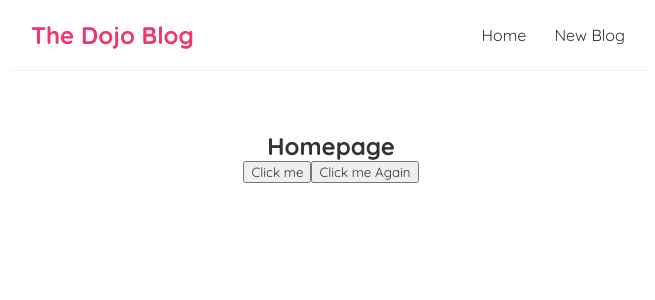
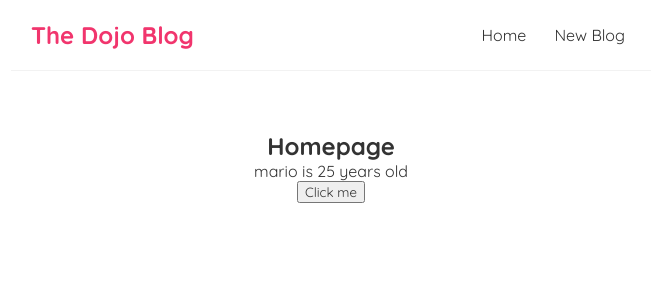
Before and after one commit to ZBAcode/ReactTutorial_Zaid, a React (Create React App) app: page / in a window 1280 px wide. Shown: the top 300 px of the page, without its empty margins (309-964 px from the left). Built offline with nearby package versions, Linux system fonts and the light colour scheme.

Commit message:
usestate

```diff
--- a/src/Home.js
+++ b/src/Home.js
@@ -1,17 +1,20 @@
+import { useState } from "react";
+
 const Home = () => {
-    const handleClick=(e)=>{
-        console.log('hello ninjas',e);
-    }
 
-    const handleClickAgain = (name,e) =>{
-        console.log('hello'+ name,e.target);
+    const [name,setName] = useState('mario');
+    const [age,setAge] = useState(25);
+
+    const handleClick=()=>{
+        setName('luigi');
+        setAge(30);
     }
 
     return (
     <div className="home">
         <h2>Homepage</h2>
+        <p>{name} is {age} years old</p>
         <button onClick={handleClick}>Click me</button>
-        <button onClick={(e)=>handleClickAgain('mario',e)}>Click me Again</button>
     </div>
 
       );
```
